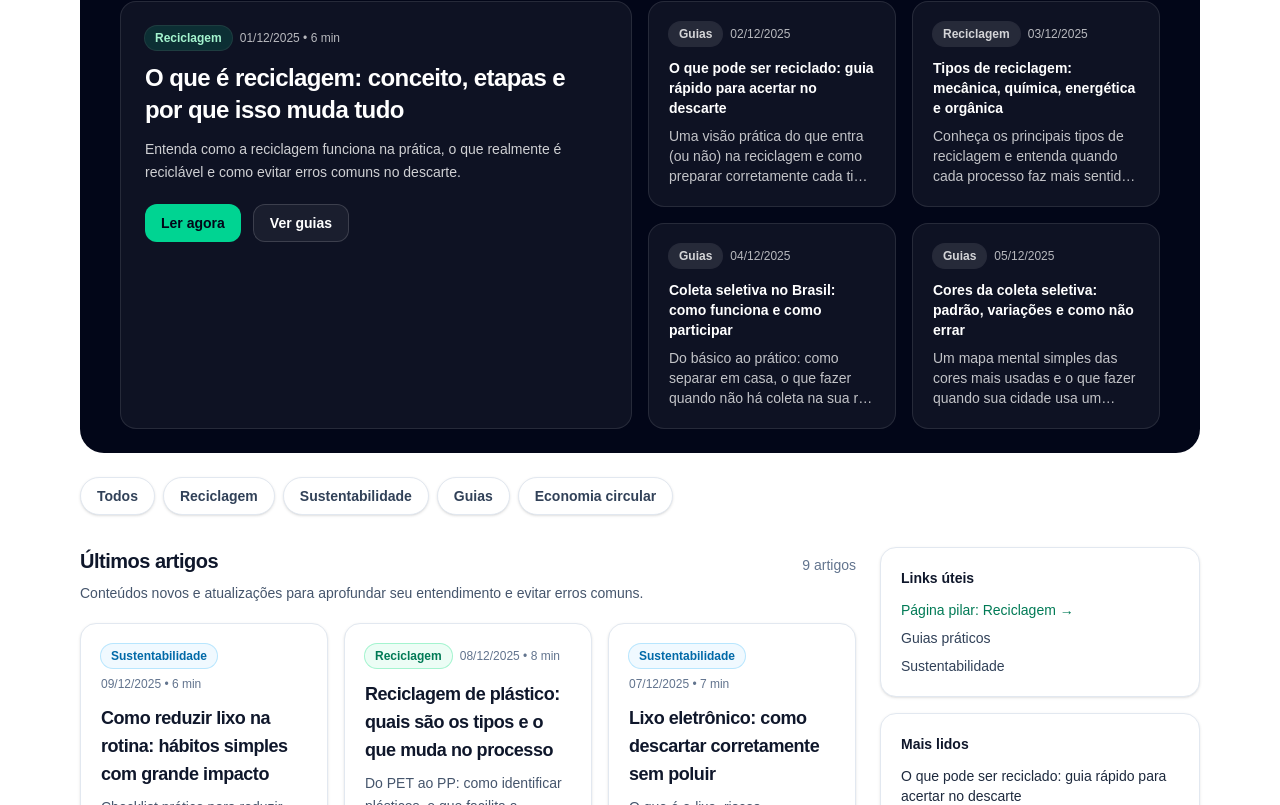
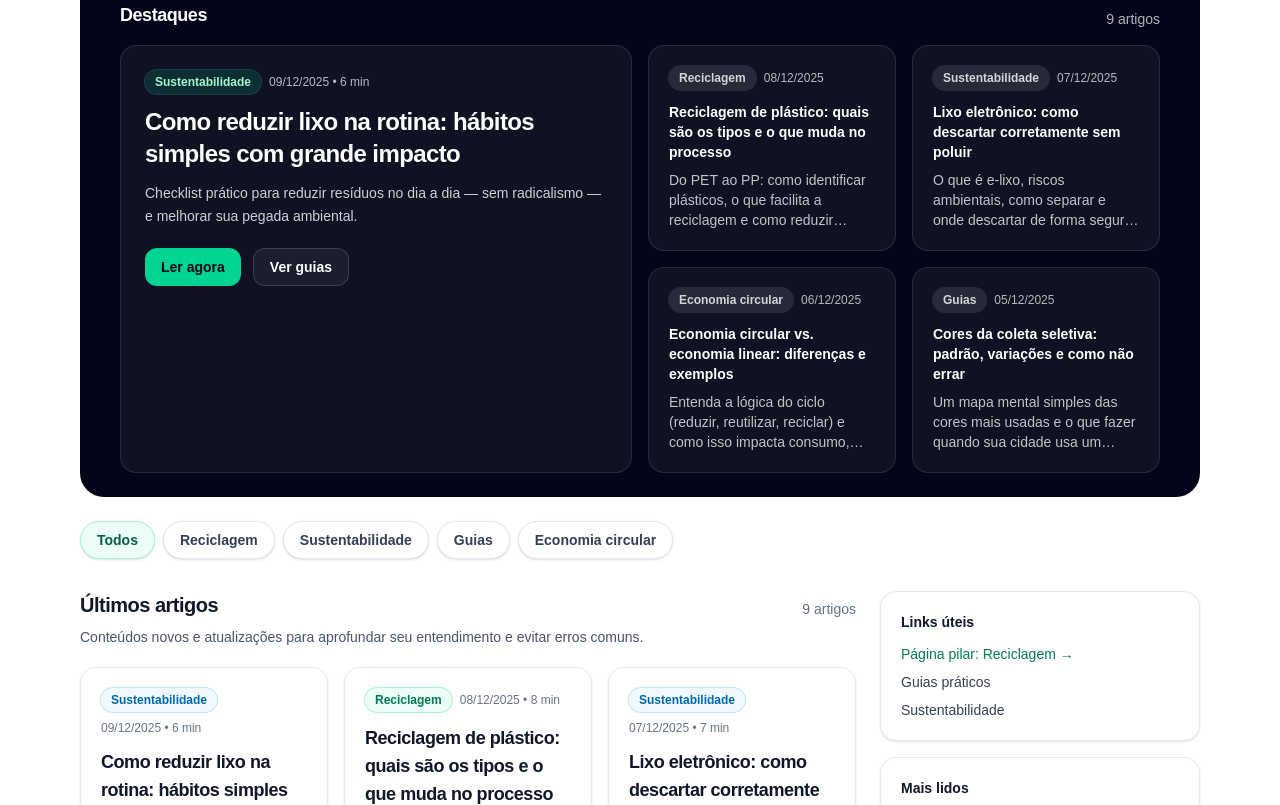
Before and after one commit to aieduardopompeu/reciclativa-portal, a Next.js app: page /blog in a window 1280 px wide. Shown: the part 615-1420 px from the top of the page. Built offline with nearby package versions, Linux system fonts and the light colour scheme.

Commit message:
feat(blog): filtro por categoria via querystring (SSR) + headings padronizados

```diff
--- a/src/app/blog/page.tsx
+++ b/src/app/blog/page.tsx
@@ -111,13 +111,21 @@ const CATEGORY_CHIPS: Array<{ label: string; value: "all" | Category }> = [
   { label: "Economia circular", value: "Economia circular" },
 ];
 
+function isCategory(value: string): value is Category {
+  return (
+    value === "Reciclagem" ||
+    value === "Sustentabilidade" ||
+    value === "Guias" ||
+    value === "Economia circular"
+  );
+}
+
 function formatDateBR(iso: string) {
   const [y, m, d] = iso.split("-").map(Number);
   return `${String(d).padStart(2, "0")}/${String(m).padStart(2, "0")}/${y}`;
 }
 
 function badgeClass(category: Category) {
-  // badges com boa leitura no tema claro
   switch (category) {
     case "Reciclagem":
       return "bg-emerald-50 text-emerald-700 ring-emerald-200";
@@ -194,11 +202,15 @@ function FeaturedMain({ post }: { post: Post }) {
         </span>
       </div>
 
-      <h2 className="mt-3 text-2xl font-bold tracking-tight text-white">
-        <Link href={`/blog/${post.slug}`} className="hover:underline focus:ring-2 focus:ring-emerald-300/40 outline-none">
+      {/* H3 para manter hierarquia (H2 é o título da seção) */}
+      <h3 className="mt-3 text-2xl font-bold tracking-tight text-white">
+        <Link
+          href={`/blog/${post.slug}`}
+          className="outline-none hover:underline focus:ring-2 focus:ring-emerald-300/40"
+        >
           {post.title}
         </Link>
-      </h2>
+      </h3>
 
       <p className="mt-3 text-sm leading-relaxed text-white/80">{post.excerpt}</p>
 
@@ -220,20 +232,45 @@ function FeaturedMain({ post }: { post: Post }) {
   );
 }
 
-export default function Page() {
-  const featuredMain = POSTS[0];
-  const featuredSecondary = POSTS.slice(1, 5);
+export default function Page({
+  searchParams,
+}: {
+  searchParams?: { [key: string]: string | string[] | undefined };
+}) {
+  // categoria ativa via querystring
+  const catParamRaw = searchParams?.cat;
+  const catParam = Array.isArray(catParamRaw) ? catParamRaw[0] : catParamRaw;
+  const activeCategory: "all" | Category = catParam && isCategory(catParam) ? catParam : "all";
 
-  const latest = [...POSTS].sort((a, b) => (a.dateISO < b.dateISO ? 1 : -1));
-  const mostRead = [POSTS[1], POSTS[3], POSTS[5], POSTS[6]].filter(Boolean);
+  // dataset filtrado
+  const baseList =
+    activeCategory === "all" ? POSTS : POSTS.filter((p) => p.category === activeCategory);
+
+  // ordenação por data desc
+  const latest = [...baseList].sort((a, b) => (a.dateISO < b.dateISO ? 1 : -1));
+
+  // destaques: primeiro + próximos 4 (se houver)
+  const featuredMain = latest[0] ?? POSTS[0];
+  const featuredSecondary = latest.slice(1, 5);
+
+  // sidebar: “Mais lidos” (se filtro ativo, pega os primeiros 4 do filtro; senão lista fixa)
+  const mostRead =
+    activeCategory === "all"
+      ? [POSTS[1], POSTS[3], POSTS[5], POSTS[6]].filter(Boolean)
+      : latest.slice(0, 4);
+
+  // helper: link do chip
+  const chipHref = (value: "all" | Category) => (value === "all" ? "/blog" : `/blog?cat=${encodeURIComponent(value)}`);
 
   return (
     <main className="mx-auto max-w-6xl px-4 py-8">
-      {/* HERO escuro (igual padrão da Reciclagem) */}
+      {/* HERO escuro */}
       <section className="overflow-hidden rounded-3xl bg-slate-950">
         <div className="px-6 py-10 md:px-10 md:py-12">
           <div className="text-sm text-white/70">
-            <Link href="/" className="hover:text-white">Home</Link>
+            <Link href="/" className="hover:text-white">
+              Home
+            </Link>
             <span className="mx-2 text-white/40">/</span>
             <span className="text-white/90">Blog</span>
           </div>
@@ -269,46 +306,75 @@ export default function Page() {
           </div>
         </div>
 
-        {/* Destaques (ainda no hero, para evitar “vazio”) */}
+        {/* Destaques dentro do hero (evita “vazio”) */}
         <div className="border-t border-white/10 px-6 py-6 md:px-10">
-          <div className="grid gap-4 lg:grid-cols-2">
+          <div className="flex items-end justify-between gap-3">
+            <h2 className="text-lg font-bold tracking-tight text-white">
+              Destaques{activeCategory !== "all" ? `: ${activeCategory}` : ""}
+            </h2>
+            <span className="text-sm text-white/70">{baseList.length} artigos</span>
+          </div>
+
+          <div className="mt-4 grid gap-4 lg:grid-cols-2">
             <FeaturedMain post={featuredMain} />
 
             <div className="grid gap-4 sm:grid-cols-2">
-              {featuredSecondary.map((post) => (
-                <div key={post.slug} className="rounded-2xl border border-white/10 bg-white/5 p-5">
+              {featuredSecondary.length > 0 ? (
+                featuredSecondary.map((post) => (
+                  <article
+                    key={post.slug}
+                    className="rounded-2xl border border-white/10 bg-white/5 p-5"
+                  >
                     <div className="flex items-center gap-2">
                       <span className="rounded-full bg-white/10 px-2.5 py-1 text-xs font-semibold text-white/80 ring-1 ring-white/10">
                         {post.category}
                       </span>
                       <span className="text-xs text-white/70">{formatDateBR(post.dateISO)}</span>
                     </div>
+
                     <h3 className="mt-3 text-sm font-semibold text-white">
-                    <Link href={`/blog/${post.slug}`} className="hover:underline focus:ring-2 focus:ring-emerald-300/40 outline-none">
+                      <Link
+                        href={`/blog/${post.slug}`}
+                        className="outline-none hover:underline focus:ring-2 focus:ring-emerald-300/40"
+                      >
                         {post.title}
                       </Link>
                     </h3>
+
                     <p className="mt-2 line-clamp-3 text-sm text-white/75">{post.excerpt}</p>
+                  </article>
+                ))
+              ) : (
+                <div className="rounded-2xl border border-white/10 bg-white/5 p-5 text-sm text-white/75">
+                  Ainda não há artigos suficientes nesta categoria para preencher os destaques.
                 </div>
-              ))}
+              )}
             </div>
           </div>
         </div>
       </section>
 
-      {/* Chips (tema claro) */}
+      {/* Chips SSR (links) */}
       <section className="mt-6">
         <div className="flex flex-wrap items-center gap-2">
-          {CATEGORY_CHIPS.map((chip) => (
-            <button
+          {CATEGORY_CHIPS.map((chip) => {
+            const isActive = chip.value === activeCategory;
+            return (
+              <Link
                 key={chip.label}
-              type="button"
-              className="rounded-full border border-slate-200 bg-white px-4 py-2 text-sm font-semibold text-slate-700 shadow-sm hover:bg-slate-50"
-              aria-label={`Filtrar por ${chip.label}`}
+                href={chipHref(chip.value)}
+                className={[
+                  "rounded-full border px-4 py-2 text-sm font-semibold shadow-sm transition",
+                  isActive
+                    ? "border-emerald-200 bg-emerald-50 text-emerald-800"
+                    : "border-slate-200 bg-white text-slate-700 hover:bg-slate-50",
+                ].join(" ")}
+                aria-current={isActive ? "page" : undefined}
               >
                 {chip.label}
-            </button>
-          ))}
+              </Link>
+            );
+          })}
         </div>
       </section>
 
@@ -319,9 +385,9 @@ export default function Page() {
           <section>
             <div className="flex items-end justify-between gap-3">
               <h2 className="text-xl font-bold tracking-tight text-slate-900">
-                Últimos artigos
+                Últimos artigos{activeCategory !== "all" ? `: ${activeCategory}` : ""}
               </h2>
-              <span className="text-sm text-slate-500">{POSTS.length} artigos</span>
+              <span className="text-sm text-slate-500">{baseList.length} artigos</span>
             </div>
             <p className="mt-2 text-sm text-slate-600">
               Conteúdos novos e atualizações para aprofundar seu entendimento e evitar erros comuns.
@@ -333,6 +399,7 @@ export default function Page() {
               ))}
             </div>
 
+            {/* Placeholder “Carregar mais” */}
             <div className="mt-6">
               <button
                 type="button"
@@ -368,7 +435,10 @@ export default function Page() {
                     </Link>
                   </li>
                   <li>
-                    <Link className="text-slate-700 hover:underline" href="/blog/o-que-pode-ser-reciclado">
+                    <Link
+                      className="text-slate-700 hover:underline"
+                      href="/blog/o-que-pode-ser-reciclado"
+                    >
                       O que pode ser reciclado
                     </Link>
                   </li>
@@ -389,7 +459,10 @@ export default function Page() {
                     </Link>
                   </li>
                   <li>
-                    <Link className="text-slate-700 hover:underline" href="/blog/cores-da-coleta-seletiva">
+                    <Link
+                      className="text-slate-700 hover:underline"
+                      href="/blog/cores-da-coleta-seletiva"
+                    >
                       Cores da coleta seletiva
                     </Link>
                   </li>
@@ -400,17 +473,26 @@ export default function Page() {
                 <h3 className="text-base font-semibold text-slate-900">Coleta seletiva na prática</h3>
                 <ul className="mt-3 space-y-2 text-sm">
                   <li>
-                    <Link className="text-slate-700 hover:underline" href="/blog/coleta-seletiva-no-brasil">
+                    <Link
+                      className="text-slate-700 hover:underline"
+                      href="/blog/coleta-seletiva-no-brasil"
+                    >
                       Como funciona a coleta seletiva
                     </Link>
                   </li>
                   <li>
-                    <Link className="text-slate-700 hover:underline" href="/blog/lixo-eletronico-descarte">
+                    <Link
+                      className="text-slate-700 hover:underline"
+                      href="/blog/lixo-eletronico-descarte"
+                    >
                       Lixo eletrônico: descarte correto
                     </Link>
                   </li>
                   <li>
-                    <Link className="text-slate-700 hover:underline" href="/blog/reduzir-lixo-na-rotina">
+                    <Link
+                      className="text-slate-700 hover:underline"
+                      href="/blog/reduzir-lixo-na-rotina"
+                    >
                       Reduzir lixo na rotina
                     </Link>
                   </li>
@@ -421,9 +503,7 @@ export default function Page() {
 
           {/* FAQ */}
           <section className="mt-10">
-            <h2 className="text-xl font-bold tracking-tight text-slate-900">
-              Dúvidas rápidas
-            </h2>
+            <h2 className="text-xl font-bold tracking-tight text-slate-900">Dúvidas rápidas</h2>
 
             <div className="mt-4 grid gap-4 md:grid-cols-2">
               <Card>
@@ -499,7 +579,7 @@ export default function Page() {
         <aside className="hidden lg:block">
           <div className="sticky top-6 space-y-4">
             <Card>
-              <h3 className="text-sm font-semibold text-slate-900">Links úteis</h3>
+              <h2 className="text-sm font-semibold text-slate-900">Links úteis</h2>
               <ul className="mt-3 space-y-2 text-sm">
                 <li>
                   <Link className="text-emerald-700 hover:underline" href="/reciclagem">
@@ -520,7 +600,9 @@ export default function Page() {
             </Card>
 
             <Card>
-              <h3 className="text-sm font-semibold text-slate-900">Mais lidos</h3>
+              <h2 className="text-sm font-semibold text-slate-900">
+                Mais lidos{activeCategory !== "all" ? `: ${activeCategory}` : ""}
+              </h2>
               <ul className="mt-3 space-y-3 text-sm">
                 {mostRead.map((p) => (
                   <li key={p.slug} className="flex flex-col">
@@ -532,19 +614,23 @@ export default function Page() {
                     </span>
                   </li>
                 ))}
+                {mostRead.length === 0 ? (
+                  <li className="text-sm text-slate-600">Sem artigos nesta categoria.</li>
+                ) : null}
               </ul>
             </Card>
 
             <Card>
-              <h3 className="text-sm font-semibold text-slate-900">Categorias</h3>
+              <h2 className="text-sm font-semibold text-slate-900">Categorias</h2>
               <div className="mt-3 flex flex-wrap gap-2">
                 {CATEGORY_CHIPS.filter((c) => c.value !== "all").map((c) => (
-                  <span
+                  <Link
                     key={c.label}
-                    className="rounded-full border border-slate-200 bg-slate-50 px-3 py-1 text-xs font-semibold text-slate-700"
+                    href={chipHref(c.value as Category)}
+                    className="rounded-full border border-slate-200 bg-slate-50 px-3 py-1 text-xs font-semibold text-slate-700 hover:bg-slate-100"
                   >
                     {c.label}
-                  </span>
+                  </Link>
                 ))}
               </div>
             </Card>
```
Lines whose indentation alone changed are shown as unchanged.
